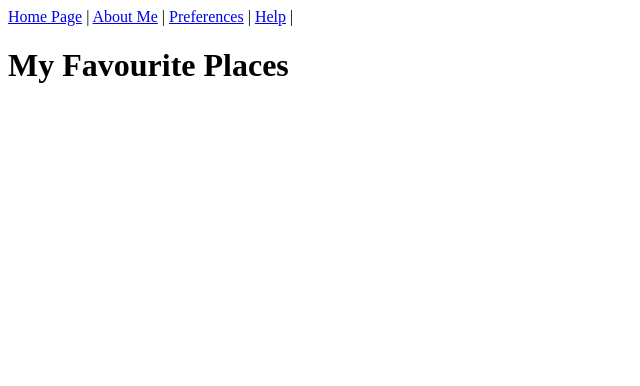
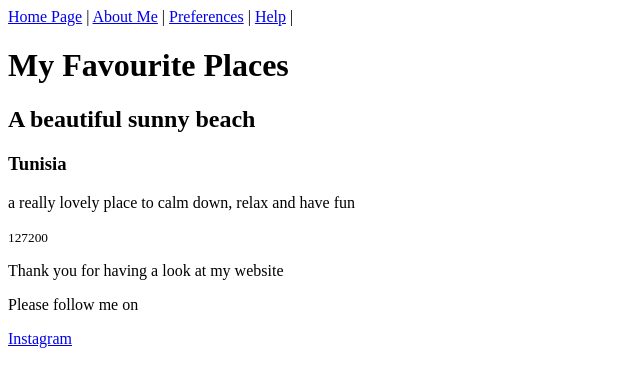
Before and after one commit to zahrabeng/favourite-places-react, a React (Create React App) app: page / in a window 1280 px wide. Shown: the top 386 px of the page, without its empty margins (0-640 px from the left). Built offline with nearby package versions, Linux system fonts and the light colour scheme; the HTML template or start-up script is replaced by a standard one.

Commit message:
linked maincontent to app

```diff
--- a/src/App.tsx
+++ b/src/App.tsx
@@ -1,9 +1,9 @@
-import AppHeader from "./components/AppHeader";
+import MainContent from "./components/MainContent";
 
 function App(): JSX.Element {
   return (
     <div>
-      <AppHeader/>
+      <MainContent/>
     </div>
   )
 }
```
